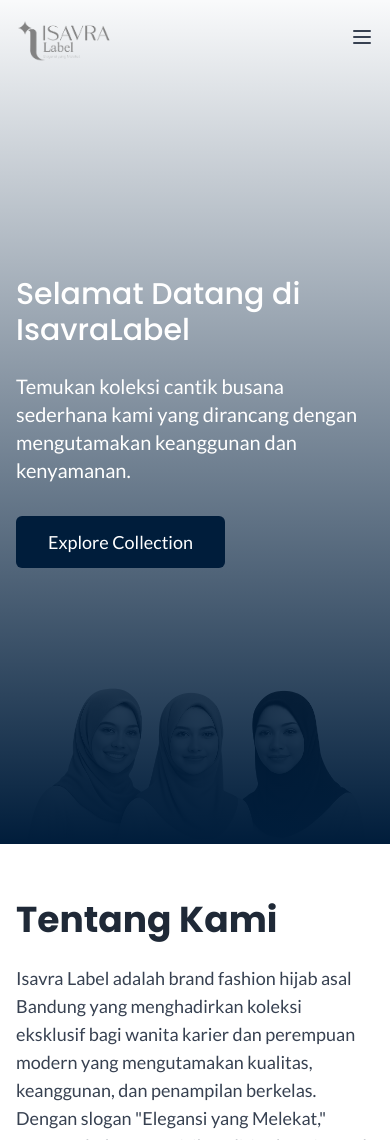
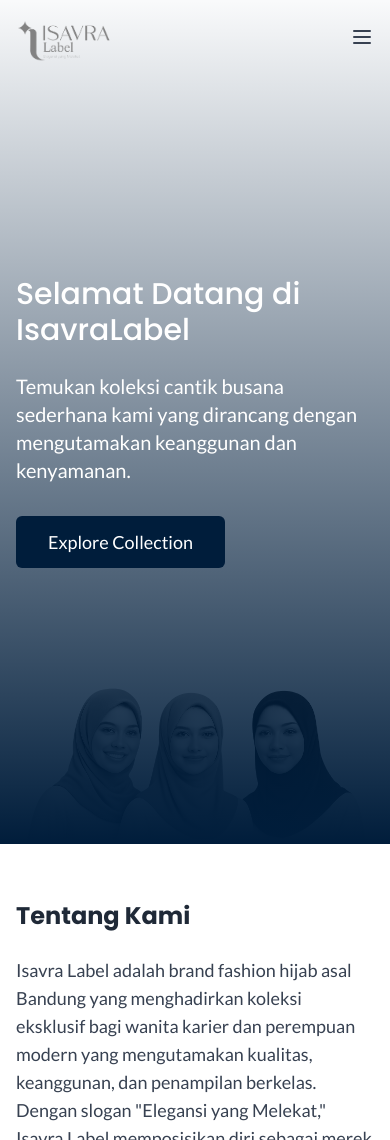
Before and after one commit to cecepns/toko_hijab, a React (Vite) app: page / in a window 390 px wide. Shown: the top 1140 px of the page. Built offline with nearby package versions, Linux system fonts and the light colour scheme; no server answers.

Commit message:
fix: tentang kami

```diff
--- a/src/pages/HomePage.tsx
+++ b/src/pages/HomePage.tsx
@@ -133,7 +133,7 @@
                 visible: { opacity: 1, x: 0, transition: { duration: 0.5 } }
               }}
             >
-              <h2 className="mb-6 text-4xl font-bold">Tentang Kami</h2>
+              <h2 className="mb-6 md:text-4xl font-bold">Tentang Kami</h2>
               <p className="text-gray-700 mb-4 text-lg">
                 Isavra Label adalah brand fashion hijab asal Bandung yang menghadirkan koleksi eksklusif bagi wanita karier dan perempuan modern yang mengutamakan kualitas, keanggunan, dan penampilan berkelas. Dengan slogan "Elegansi yang Melekat," Isavra Label memposisikan diri sebagai merek hijab luxury yang mengusung desain khas, terbatas, dan dibuat dari material premium dengan detail yang halus dan elegan. Menggabungkan unsur eksklusivitas, keunikan, dan cita rasa tinggi, Isavra Label hadir sebagai simbol gaya hidup perempuan modern yang percaya diri dan berkelas.
               </p>
```
